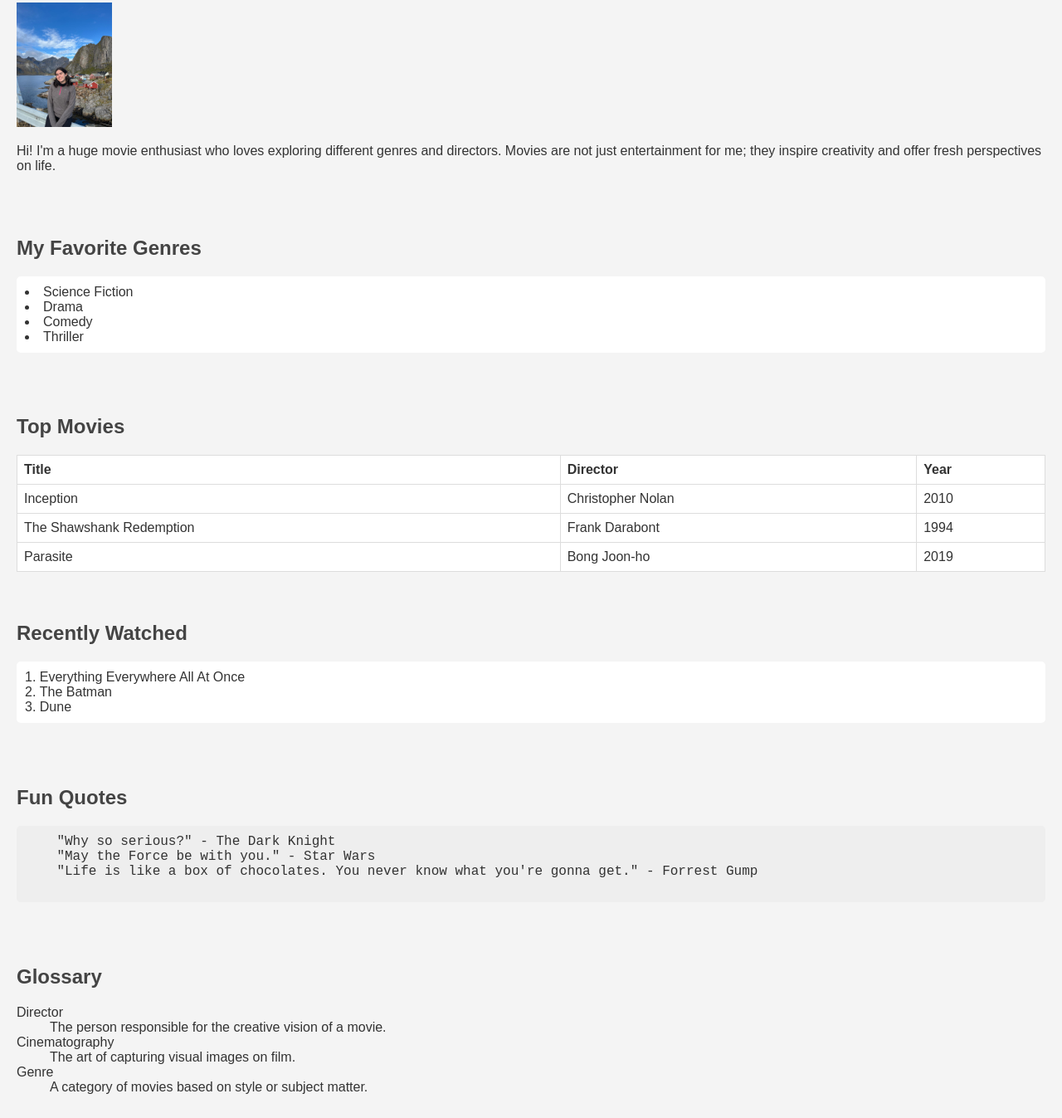
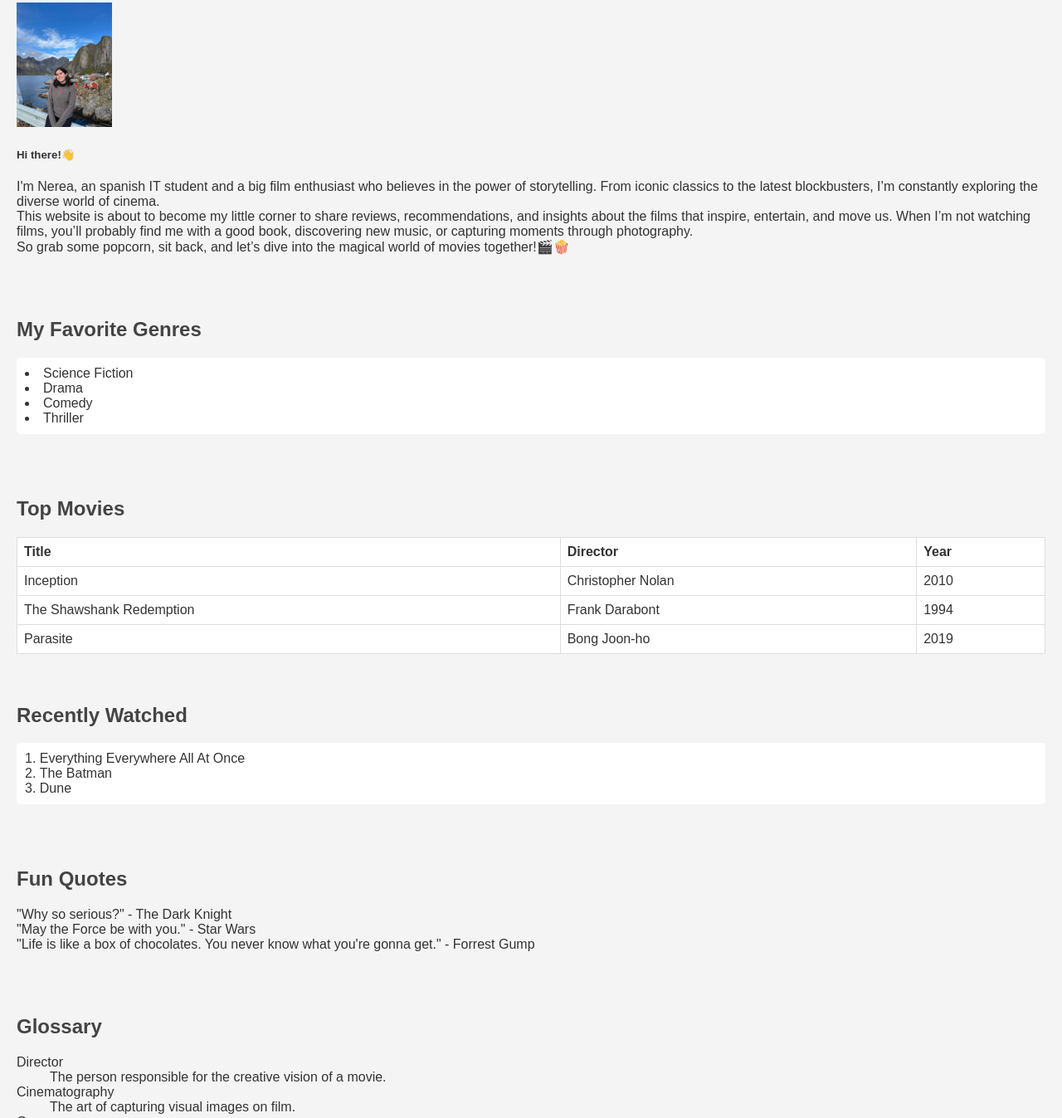
Before and after one commit to nereasalamero/BrowserProgramming, a plain HTML site: page 202501_project1/index.html in a window 1280 px wide. Shown: the part 197-1544 px from the top of the page at 83% size. Drawn offline with Linux system fonts and the light colour scheme.

Commit message:
Update index.html

```diff
--- a/202501_project1/index.html
+++ b/202501_project1/index.html
@@ -22,7 +22,14 @@
         <h2>About Me</h2>
         <div>
             <img src="assets/profile_pic.jpg" alt="Profile Picture" class="profile-pic" height="150px" width="115px">
-            <p>Hi! I'm a huge movie enthusiast who loves exploring different genres and directors. Movies are not just entertainment for me; they inspire creativity and offer fresh perspectives on life.</p>
+            <h5>Hi there!👋</h5>
+            <p>
+                I'm Nerea, an spanish IT student and a big film enthusiast who believes in the power of storytelling.
+                From iconic classics to the latest blockbusters, I’m constantly exploring the diverse world of cinema.<br>
+                This website is about to become my little corner to share reviews, recommendations, and insights about the films that inspire, entertain, and move us.
+                When I’m not watching films, you’ll probably find me with a good book, discovering new music, or capturing moments through photography.<br>
+                So grab some popcorn, sit back, and let’s dive into the magical world of movies together!🎬🍿
+            </p>
         </div>
     </section>
 
@@ -73,11 +80,11 @@
 
     <section id="fun-quotes">
         <h2>Fun Quotes</h2>
-        <pre>
-    "Why so serious?" - The Dark Knight
-    "May the Force be with you." - Star Wars
-    "Life is like a box of chocolates. You never know what you're gonna get." - Forrest Gump
-        </pre>
+        <p>
+            "Why so serious?" - The Dark Knight<br>
+            "May the Force be with you." - Star Wars<br>
+            "Life is like a box of chocolates. You never know what you're gonna get." - Forrest Gump
+        </p>
     </section>
 
     <section id="glossary">
```
